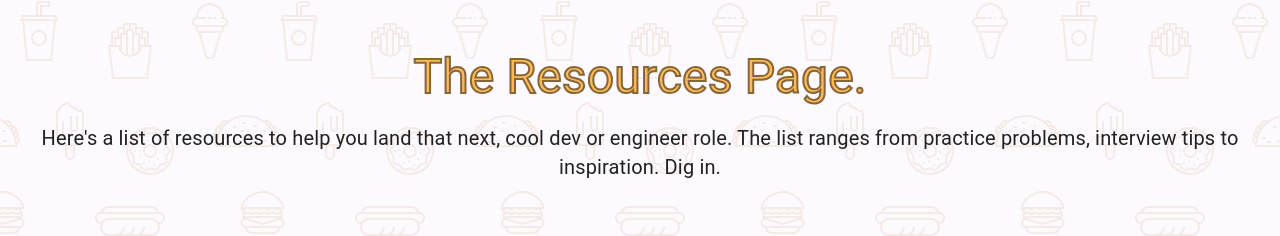
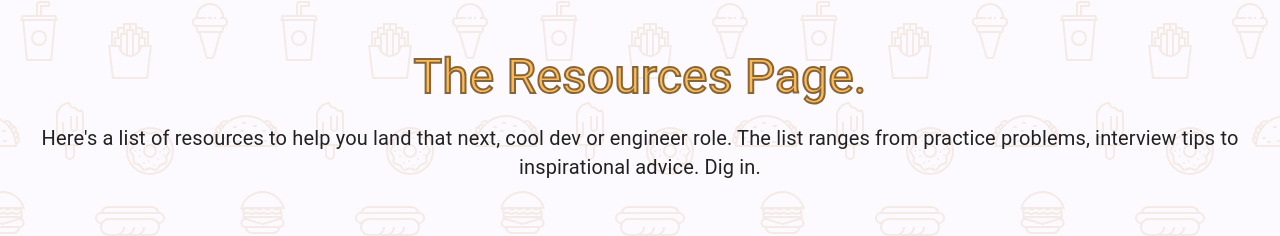
Before and after one commit to dyudis314/jobboard-frontend, a React (Create React App) app: page /resources in a window 1280 px wide. Shown: the part 69-305 px from the top of the page. Built offline with nearby package versions, Linux system fonts and the light colour scheme.

Commit message:
text changes

```diff
--- a/src/pages/Post.js
+++ b/src/pages/Post.js
@@ -13,7 +13,7 @@ export default function Post() {
       />
       <Card style={{ maxWidth: 950, margin: "25px auto", padding: "20px 5px" }}>
         <CardContent>
-          <Typography variant="h5" >Contact Us</Typography>
+          <Typography variant="h5" >Post A Job</Typography>
           <Typography variant="body2" gutterBottom component="p" color="textSecondary">Fill out the form and I will get back to you shortly with more information.</Typography>
           <form action="https://formsubmit.co/dyudis314@gmail.com" method="POST">
             <Grid container spacing={2}>
--- a/src/pages/Resources.js
+++ b/src/pages/Resources.js
@@ -33,7 +33,7 @@ export default function Resources() {
     <>
       <Header
         headerText={"The Resources Page."}
-        headerSubText={"Here's a list of resources to help you land that next, cool dev or engineer role. The list ranges from practice problems, interview tips to inspiration. Dig in."}
+        headerSubText={"Here's a list of resources to help you land that next, cool dev or engineer role. The list ranges from practice problems, interview tips to inspirational advice. Dig in."}
       />
       <Grid container spacing={4} className={classes.gridContainer}>
         {<Grid item xs={12} sm={6} md={4} >
```
